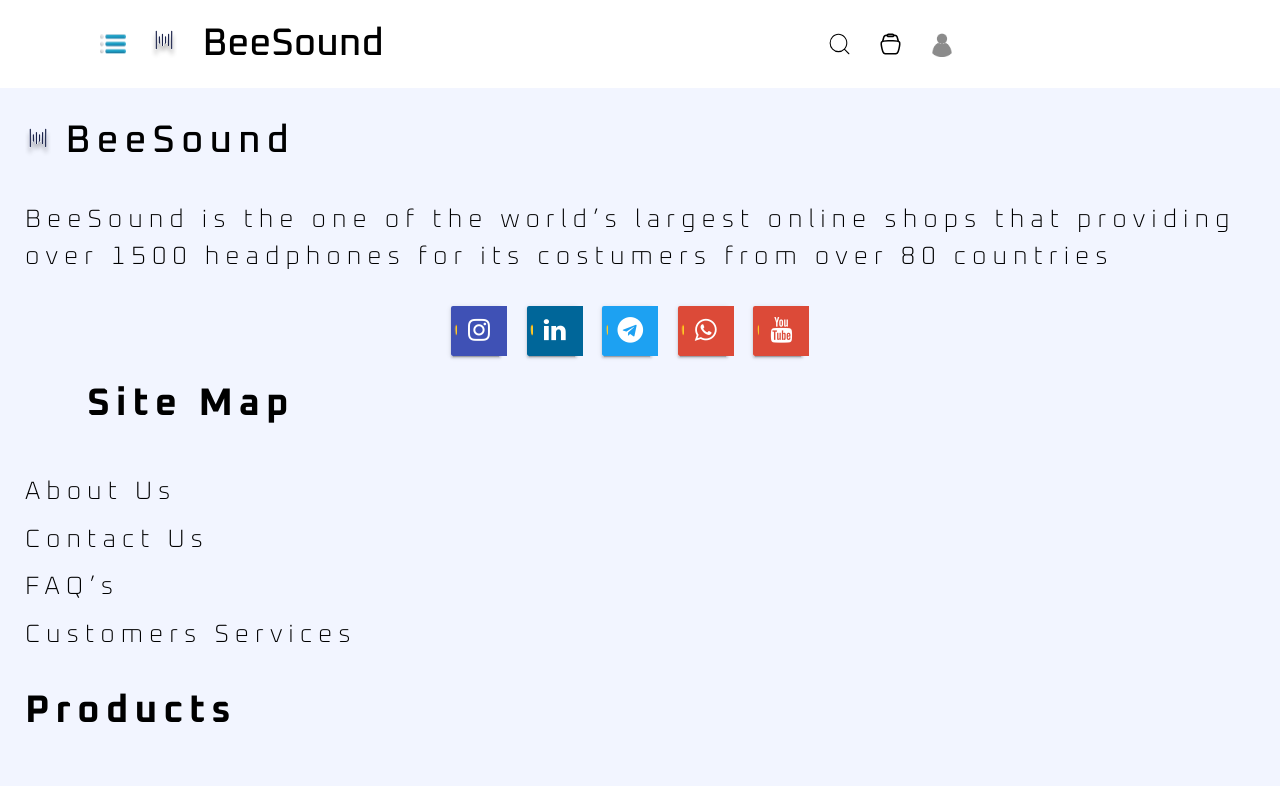
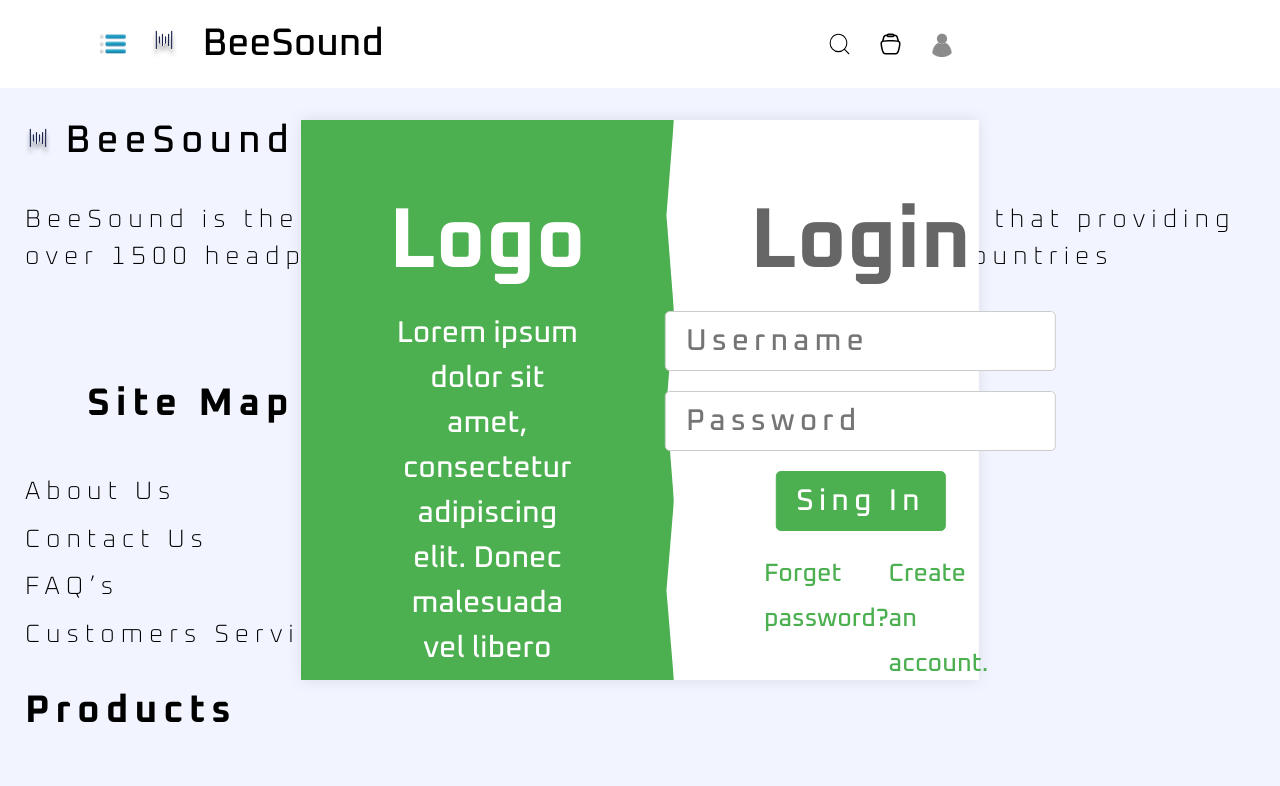
Before and after one commit to artemHrishyn/BeeSound-angular, an Angular app: page / in a window 1280 px wide. Shown: the top 786 px of the page. Built offline with nearby package versions, Linux system fonts and the light colour scheme.

Commit message:
add login form block

```diff
--- a/src/app/app.component.html
+++ b/src/app/app.component.html
@@ -1,3 +1,4 @@
 <bsa-header></bsa-header>
-<main></main>
+<main>
+</main>
 <bsa-footer></bsa-footer>
--- a/src/app/app.component.ts
+++ b/src/app/app.component.ts
@@ -3,6 +3,7 @@ import { CommonModule } from '@angular/common';
 import { RouterOutlet } from '@angular/router';
 import { HeaderComponent } from './components/main-block/header/header.component';
 import { FooterComponent } from './components/main-block/footer/footer.component';
+import { LoginFormComponent } from './components/login-form/login-form.component';
 
 @Component({
   selector: 'bsa-root',
--- a/src/app/components/login-form/login-form.component.html
+++ b/src/app/components/login-form/login-form.component.html
@@ -1 +1,30 @@
-<p>login-form works!</p>
+<div class="container">
+  <div class="container__left col">
+    <div class="login-text">
+      <h2>Logo</h2>
+      <p>
+        Lorem ipsum dolor sit amet, consectetur adipiscing elit. Donec
+        malesuada vel libero vitae eleifend. Fusce tristique ipsum lorem.
+      </p>
+      <a class="btn" href="">Read More</a>
+    </div>
+  </div>
+  <div class="col">
+    <form>
+      <h2>Login</h2>
+        <p>
+          <input type="text" placeholder="Username" required />
+        </p>
+        <p>
+          <input type="password" placeholder="Password" required />
+        </p>
+        <p>
+          <input class="btn" type="submit" value="Sing In" />
+        </p>
+        <p>
+          <a href="">Forget password?</a>
+          <a href="">Create an account.</a>
+        </p>
+    </form>
+  </div>
+</div>
--- a/src/app/components/login-form/login-form.component.scss
+++ b/src/app/components/login-form/login-form.component.scss
@@ -0,0 +1,158 @@
+:host {
+  position: fixed;
+  top: 50%;
+  left: 50%;
+  transform: translate(-50%, -50%);
+  max-width: clamp(200px, 53vw ,2000px);
+  width: 100%;
+  height: 70vh;
+  z-index: 10;
+}
+
+.container {
+  position: relative;
+  display: flex;
+  height: 100%;
+  background: #ffffff;
+  box-shadow: 0 0 15px rgba(0, 0, 0, 0.1);
+
+  &__left {
+    background: #4caf50;
+    -webkit-clip-path: polygon(
+      98% 17%,
+      100% 34%,
+      98% 51%,
+      100% 68%,
+      98% 84%,
+      100% 100%,
+      0 100%,
+      0 0,
+      100% 0
+    );
+    clip-path: polygon(
+      98% 17%,
+      100% 34%,
+      98% 51%,
+      100% 68%,
+      98% 84%,
+      100% 100%,
+      0 100%,
+      0 0,
+      100% 0
+    );
+  }
+}
+
+/* * * * * Login Form CSS * * * * */
+h2 {
+  margin: 0 0 15px 0;
+  font-size: clamp(30px, 15vw, 85px);
+  font-weight: 700;
+}
+
+
+p {
+  margin: 0 0 20px 0;
+  font-size: clamp(16px, 5vw, 30px);
+  font-weight: 500;
+  line-height:  clamp(22px, 5vw, 45px);
+}
+
+.btn {
+  display: inline-block;
+  padding: 7px 20px;
+  font-size: clamp(16px, 5vw, 35px);
+  letter-spacing: 1px;
+  text-decoration: none;
+  border-radius: 5px;
+  color: #ffffff;
+  outline: none;
+  border: 1px solid #ffffff;
+  transition: 0.3s;
+  -webkit-transition: 0.3s;
+
+  &:hover {
+    color: #4caf50;
+    background: #ffffff;
+  }
+}
+
+.col {
+  width: 55%;
+  padding: 70px 90px;
+  display: flex;
+}
+
+.login-text {
+  position: relative;
+  width: 100%;
+  color: #ffffff;
+  text-align: center;
+  display: flex;
+  flex-direction: column;
+  align-items: center;
+  justify-content: space-between;
+}
+
+form {
+  display: flex;
+  flex-direction: column;
+  align-items: center;
+  justify-content: space-between;
+  position: relative;
+  width: 100%;
+  color: #666666;
+
+  p {
+    a {
+      color: #4caf50;
+      font-size: clamp(16px, 5vw, 25px);
+      text-decoration: none;
+    }
+
+    &:last-child {
+      margin: 0;
+      width: 100%;
+      display: flex;
+      justify-content: space-between;
+    }
+  }
+
+  label {
+    display: block;
+    width: 100%;
+    margin-bottom: 2px;
+    letter-spacing: 0.5px;
+
+    span {
+      color: #ff574e;
+      padding-left: 2px;
+    }
+  }
+
+  input {
+    padding: 10px 20px;
+    font-size:  clamp(16px, 5vw, 30px);
+    letter-spacing: 5px;
+    border: 1px solid #cccccc;
+    border-radius: 5px;
+
+    &:focus {
+      border-color: #ff574e;
+    }
+
+    &.btn {
+      color: #ffffff;
+      background: #4caf50;
+      border-color: #4caf50;
+      outline: none;
+      cursor: pointer;
+    }
+
+    &.btn:hover {
+      color: #4caf50;
+      background: #ffffff;
+    }
+  }
+
+}
--- a/src/app/components/main-block/header/header.component.html
+++ b/src/app/components/main-block/header/header.component.html
@@ -15,3 +15,5 @@
     <img src="../../../../assets/images/icon/shop.svg" alt="shop">
     <img [src]="getImagePath()" alt="user" (click)="toggleUserOpen()">
 </div>
+
+<bsa-login-form></bsa-login-form>
--- a/src/app/components/main-block/header/header.component.scss
+++ b/src/app/components/main-block/header/header.component.scss
@@ -3,6 +3,7 @@
 :host{
     @include gridMenu;
     margin: 20px 100px;
+    position: relative;
 }
 
 
--- a/src/app/components/main-block/header/header.component.ts
+++ b/src/app/components/main-block/header/header.component.ts
@@ -1,11 +1,13 @@
 import { CommonModule } from '@angular/common';
 import { Component, OnInit } from '@angular/core';
+import { LoginFormComponent } from '../../login-form/login-form.component';
 
 @Component({
   selector: 'bsa-header',
   standalone: true,
   imports: [
-    CommonModule
+    CommonModule,
+    LoginFormComponent
   ],
   templateUrl: './header.component.html',
   styleUrls: [
```
